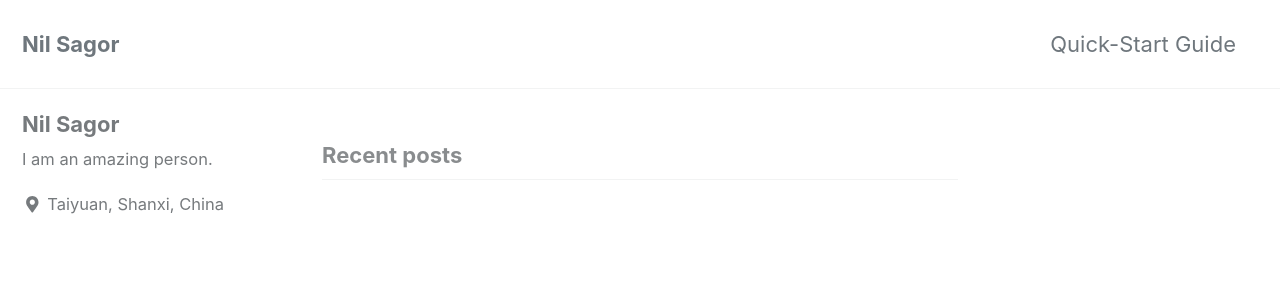
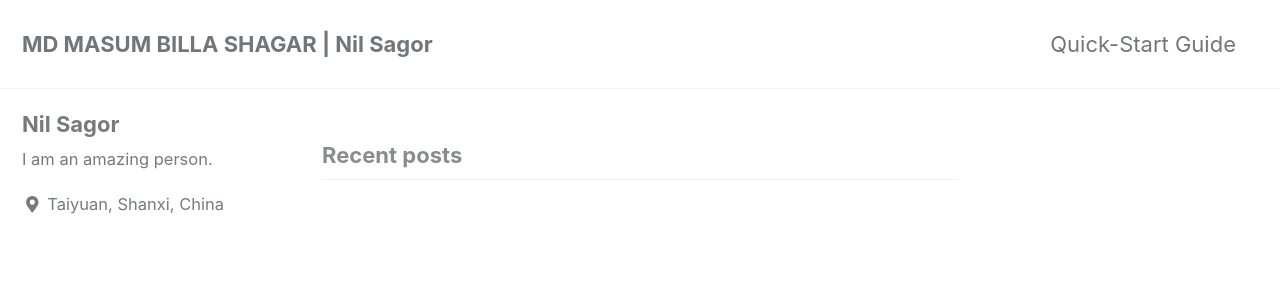
Before and after one commit to NilSagor/nilsagor.github.io, a Jekyll site: the page built from index.html, in a window 1280 px wide and 900 px high. Shown: the top 300 px of the window. Built offline with Jekyll 4.4.1, drawn with Linux system fonts in a browser that asks for light colours; cached includes are drawn as plain includes; nearby versions of some CDN libraries; the list of posts is cut into pages by our own code.

Commit message:
testing config yaml settings

```diff
--- a/_config.yml
+++ b/_config.yml
@@ -16,7 +16,7 @@ minimal_mistakes_skin    : "default" # "air", "aqua", "contrast", "dark", "dirt"
 
 # Site Settings
 locale                   : "en-US"
-title                    : "Nil Sagor"
+title                    : "MD MASUM BILLA SHAGAR | Nil Sagor"
 title_separator          : "|"
 name                     : "Nil Sagor"
 description              : "An amazing website."
```
